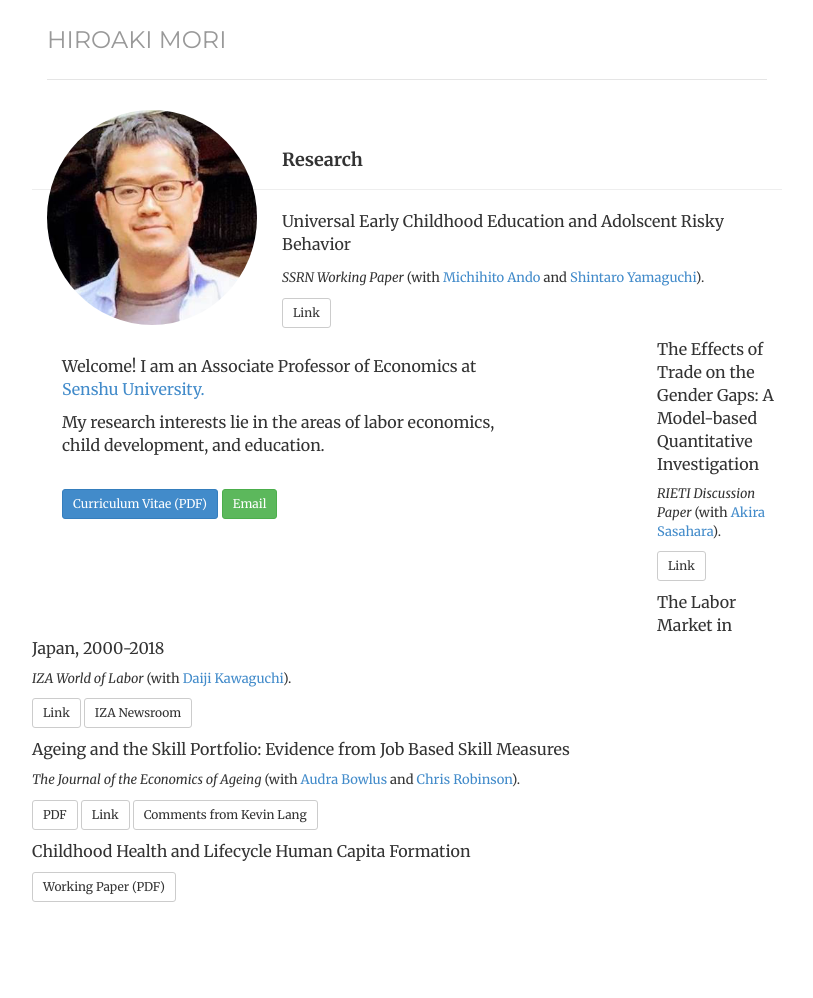
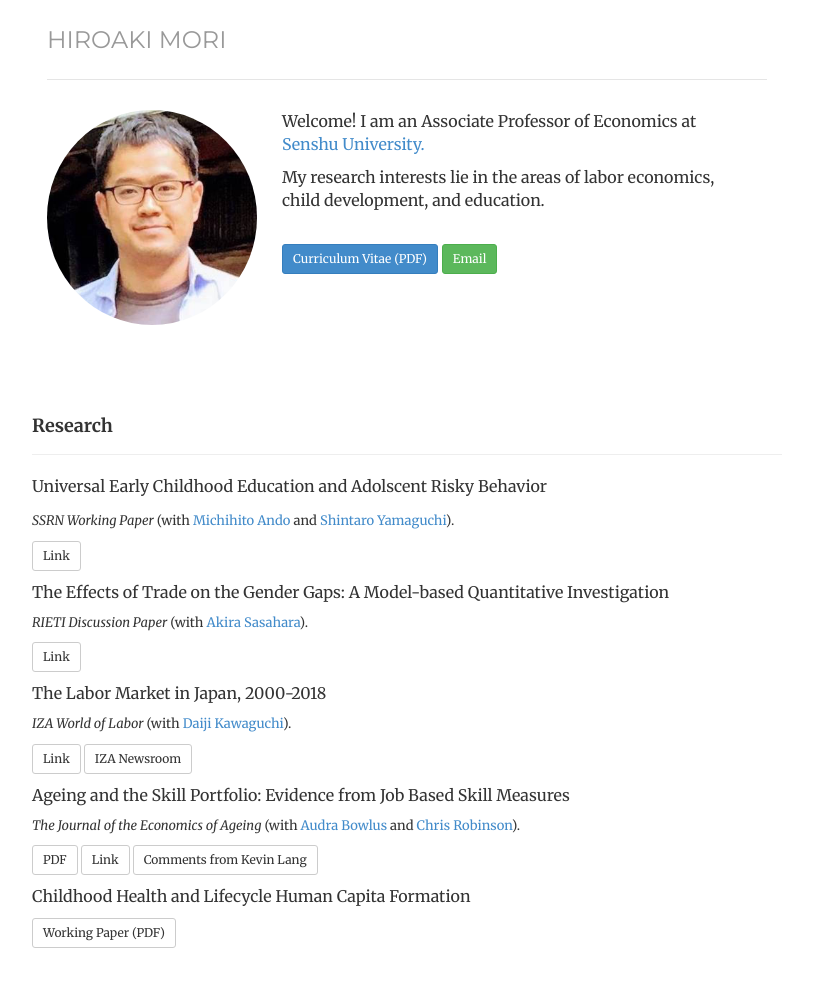
Before and after one commit to morihiroaki/morihiroaki.github.io, a Jekyll site: the page built from index.html, in a window 1280 px wide. Shown: the whole page, without its empty margins (233-1046 px from the left). Built offline with Jekyll 4.4.1, drawn with Linux system fonts in a browser that asks for light colours; before the commit the page ends 952 px from its top, so only the background shows below that.

Commit message:
Update index.html

```diff
--- a/index.html
+++ b/index.html
@@ -14,8 +14,8 @@
 </div>
 </div>
 
-<div class='col-sm-10'>
- <div class='col-sm-10'>
+<div class='col-sm-12'>
+ <div class='col-sm-12'>
 <p><font size="3"> Welcome! I am an Associate Professor of Economics at
  <a href="https://www.senshu-u.ac.jp/english/learn/economics/" target="_blank" title="Link">Senshu University.</a></p>
 <p> My research interests lie in the areas of labor economics, child development, and education. </p>
```
